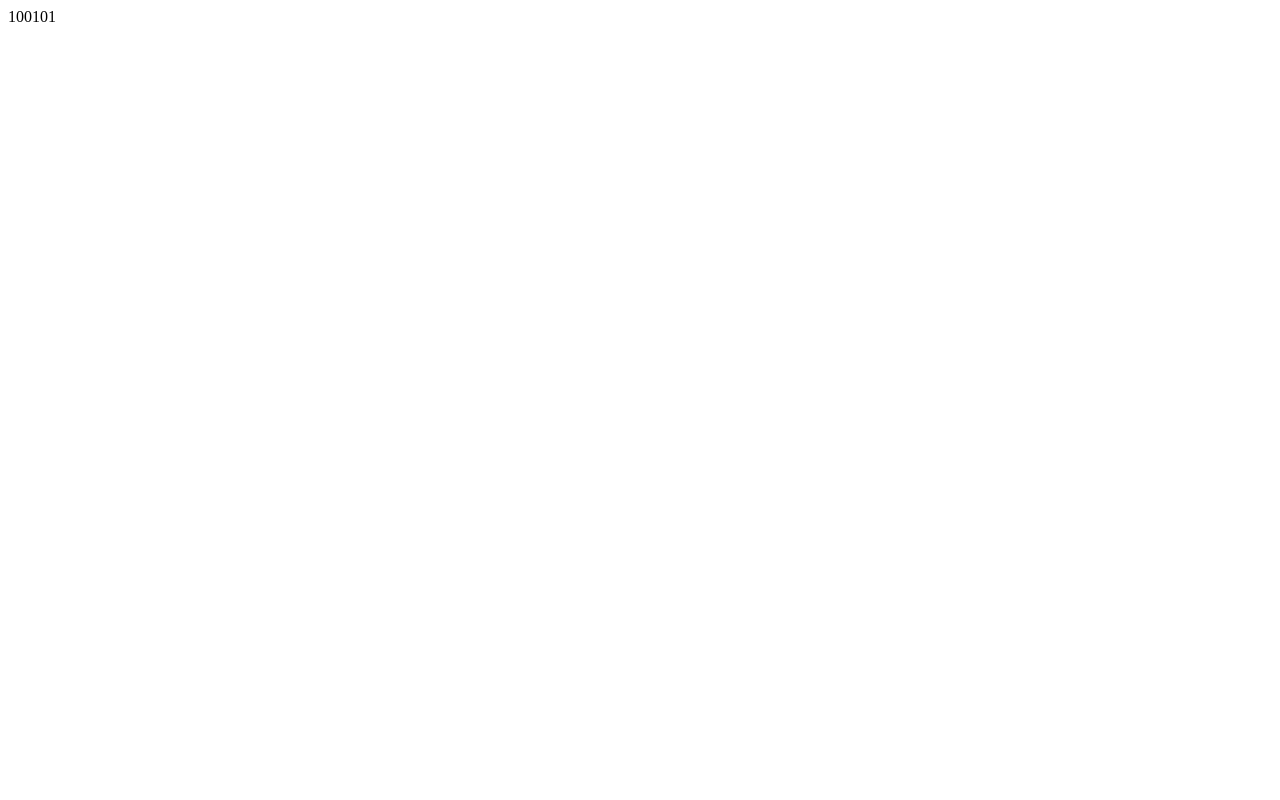
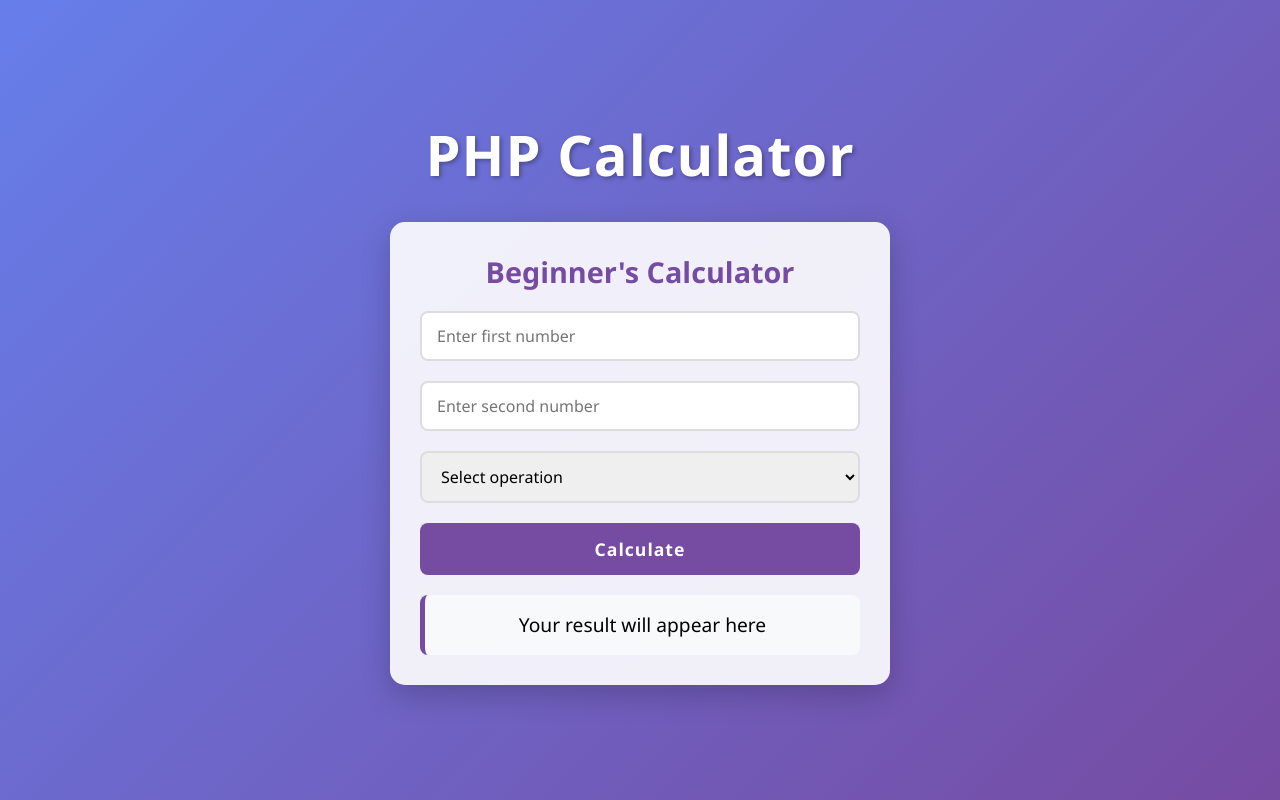
Before and after one commit to MounimNadir/php_start, a PHP site: page / in a window 1280 px wide. Before the commit the page is almost empty. Run offline with PHP 8.4, Linux system fonts and the light colour scheme.

Commit message:
php calculator

```diff
--- a/index.php
+++ b/index.php
@@ -3,14 +3,173 @@
 <head>
     <meta charset="UTF-8">
     <meta name="viewport" content="width=device-width, initial-scale=1.0">
-    <title>Document</title>
+    <title>PHP Calculator - Beginner</title>
+    <style>
+        * {
+            margin: 0;
+            padding: 0;
+            box-sizing: border-box;
+            font-family: 'Segoe UI', Tahoma, Geneva, Verdana, sans-serif;
+        }
+
+        body {
+            background: linear-gradient(135deg, #667eea 0%, #764ba2 100%);
+            min-height: 100vh;
+            display: flex;
+            flex-direction: column;
+            align-items: center;
+            justify-content: center;
+            padding: 20px;
+        }
+
+        .calculator-container {
+            background-color: rgba(255, 255, 255, 0.9);
+            border-radius: 15px;
+            box-shadow: 0 10px 30px rgba(0, 0, 0, 0.2);
+            padding: 30px;
+            width: 100%;
+            max-width: 500px;
+            animation: fadeIn 0.5s ease-in-out;
+        }
+
+        h1 {
+            color: #fff;
+            text-align: center;
+            margin-bottom: 30px;
+            font-size: 3.5rem;
+            text-shadow: 2px 2px 4px rgba(0, 0, 0, 0.3);
+            letter-spacing: 1px;
+        }
+
+        .calculator-title {
+            color: #764ba2;
+            text-align: center;
+            margin-bottom: 20px;
+            font-size: 1.8rem;
+        }
+
+        form {
+            display: flex;
+            flex-direction: column;
+            gap: 20px;
+        }
+
+        input, select {
+            padding: 12px 15px;
+            border: 2px solid #ddd;
+            border-radius: 8px;
+            font-size: 1rem;
+            transition: all 0.3s;
+        }
+
+        input:focus, select:focus {
+            border-color: #764ba2;
+            outline: none;
+            box-shadow: 0 0 0 3px rgba(118, 75, 162, 0.2);
+        }
+
+        button {
+            background-color: #764ba2;
+            color: white;
+            border: none;
+            padding: 14px;
+            border-radius: 8px;
+            font-size: 1.1rem;
+            cursor: pointer;
+            transition: all 0.3s;
+            font-weight: bold;
+            letter-spacing: 1px;
+        }
+
+        button:hover {
+            background-color: #5d3a7e;
+            transform: translateY(-2px);
+        }
+
+        .result {
+            margin-top: 20px;
+            padding: 15px;
+            background-color: #f8f9fa;
+            border-radius: 8px;
+            font-size: 1.2rem;
+            text-align: center;
+            min-height: 60px;
+            display: flex;
+            align-items: center;
+            justify-content: center;
+            border-left: 5px solid #764ba2;
+        }
+
+        @keyframes fadeIn {
+            from { opacity: 0; transform: translateY(20px); }
+            to { opacity: 1; transform: translateY(0); }
+        }
+
+        @media (max-width: 600px) {
+            h1 {
+                font-size: 2.5rem;
+            }
+
+            .calculator-container {
+                padding: 20px;
+            }
+        }
+    </style>
 </head>
 <body>
+    <h1>PHP Calculator</h1>
 
-<?php
-    $x = 100;
-    echo $x++;
-    echo $x;
-?>
+    <div class="calculator-container">
+        <h2 class="calculator-title">Beginner's Calculator</h2>
+
+        <form method="GET">
+            <input type="number" name="num1" placeholder="Enter first number" required>
+            <input type="number" name="num2" placeholder="Enter second number" required>
+
+            <select name="operator">
+                <option value="None">Select operation</option>
+                <option value="Add">Addition (+)</option>
+                <option value="Subtract">Subtraction (-)</option>
+                <option value="Multiply">Multiplication (×)</option>
+                <option value="Divide">Division (÷)</option>
+            </select>
+
+            <button type="submit" name="submit" value="submit">Calculate</button>
+        </form>
+
+        <div class="result">
+            <?php
+                if(isset($_GET['submit'])){
+                    $result1 = $_GET['num1'];
+                    $result2 = $_GET['num2'];
+                    $operator = $_GET['operator'];
+
+                    switch($operator){
+                        case "None":
+                            echo "Please select an operation!";
+                            break;
+                        case "Add":
+                            echo "$result1 + $result2 = " . ($result1 + $result2);
+                            break;
+                        case "Subtract":
+                            echo "$result1 - $result2 = " . ($result1 - $result2);
+                            break;
+                        case "Multiply":
+                            echo "$result1 × $result2 = " . ($result1 * $result2);
+                            break;
+                        case "Divide":
+                            if ($result2 == 0) {
+                                echo "Cannot divide by zero!";
+                            } else {
+                                echo "$result1 ÷ $result2 = " . ($result1 / $result2);
+                            }
+                            break;
+                    }
+                } else {
+                    echo "Your result will appear here";
+                }
+            ?>
+        </div>
+    </div>
 </body>
 </html>
```
